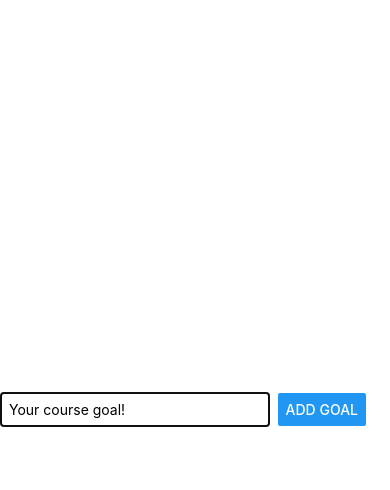
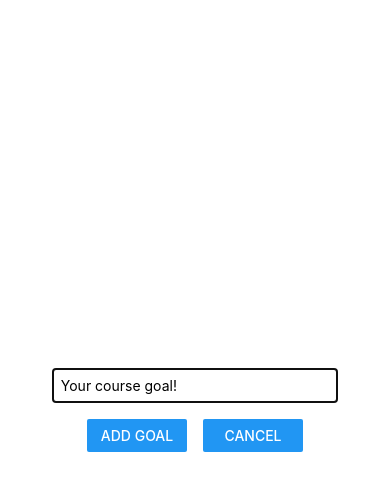
Before and after one commit to React-Native-Streamliner/GoalsApp, a React Native app: screen / in a window 390 px wide. Both pictures are taken after a click on the button "ADD NEW GOAL". Shown: the top 490 px of the page. Built offline with nearby package versions, Linux system fonts and the light colour scheme.

Commit message:
Styling the Modal Overlay

```diff
--- a/components/GoalInput.js
+++ b/components/GoalInput.js
@@ -23,10 +23,20 @@
                     onChangeText={goalInputHandler}
                     value={enteredGoalText}
                 />
-                <Button
-                    title='Add Goal'
-                    onPress={addGoalHandler}
-                />
+                <View style={styles.buttonContainer}>
+                    <View style={styles.button}>
+                        <Button
+                            title='Add Goal'
+                            onPress={addGoalHandler}
+                        />
+                    </View>
+                    <View style={styles.button}>
+                        <Button
+                            title="Cancel"
+                            onPress={null}
+                        />
+                    </View>
+                </View>
             </View>
         </Modal>
     )
@@ -37,11 +47,10 @@
 const styles = StyleSheet.create({
     inputContainer: {
         flex: 1,
-        flexDirection: 'row',
-        justifyContent: 'space-between',
+        justifyContent: 'center',
         alignItems: 'center',
         marginBottom: 24,
-        marginEnd: 24,
+        padding: 16,
         borderBottomWidth : 1,
         borderBottomColor: '#cccccc'
       },
@@ -49,7 +58,14 @@
         borderWidth: 1,
         borderColor: '#cccccc',
         width: '80%',
-        marginRight: 8,
         padding: 8
+      },
+      buttonContainer: {
+        marginTop: 16,
+        flexDirection: 'row'
+      },
+      button: {
+        width: 100,
+        marginHorizontal: 8
       }
 })
```
